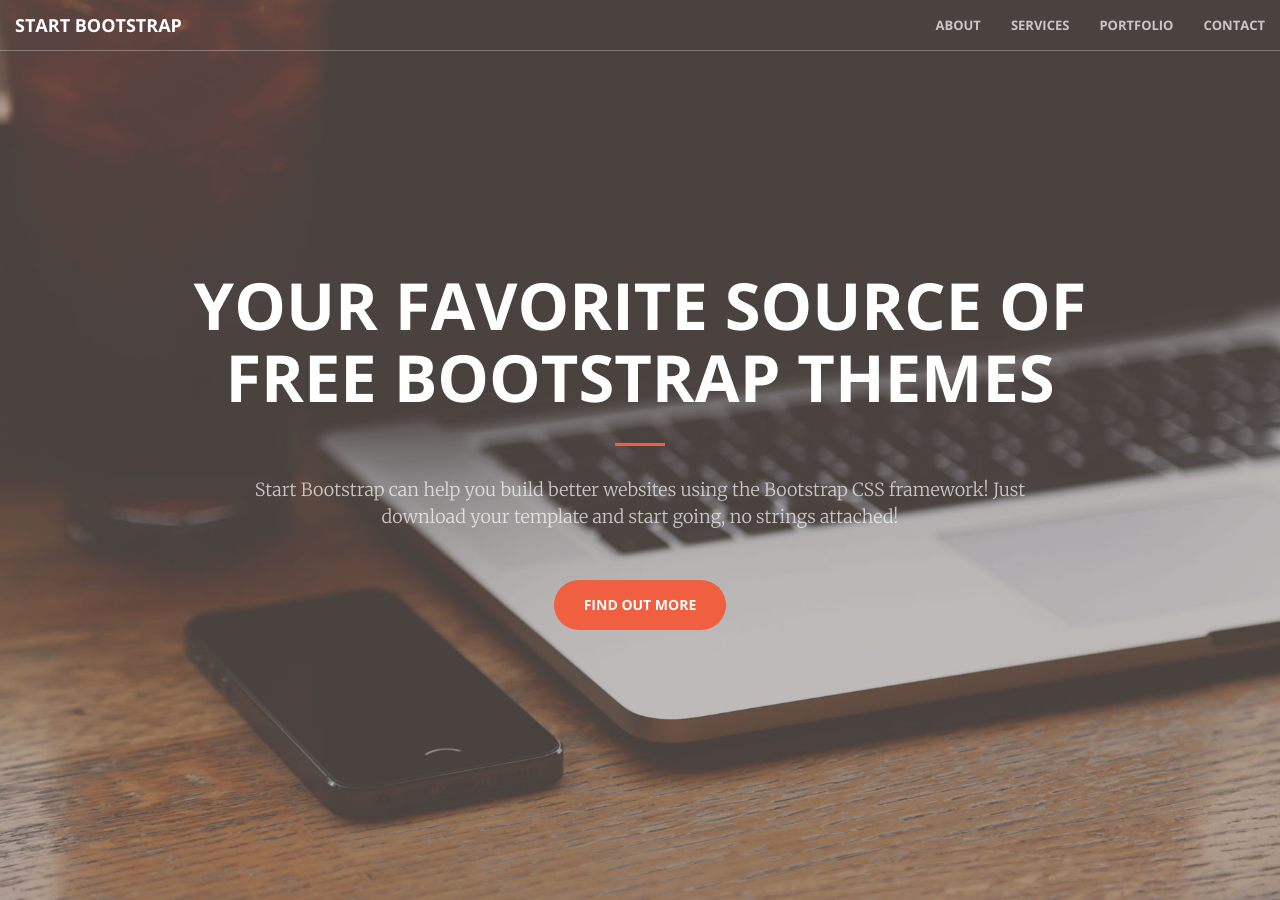
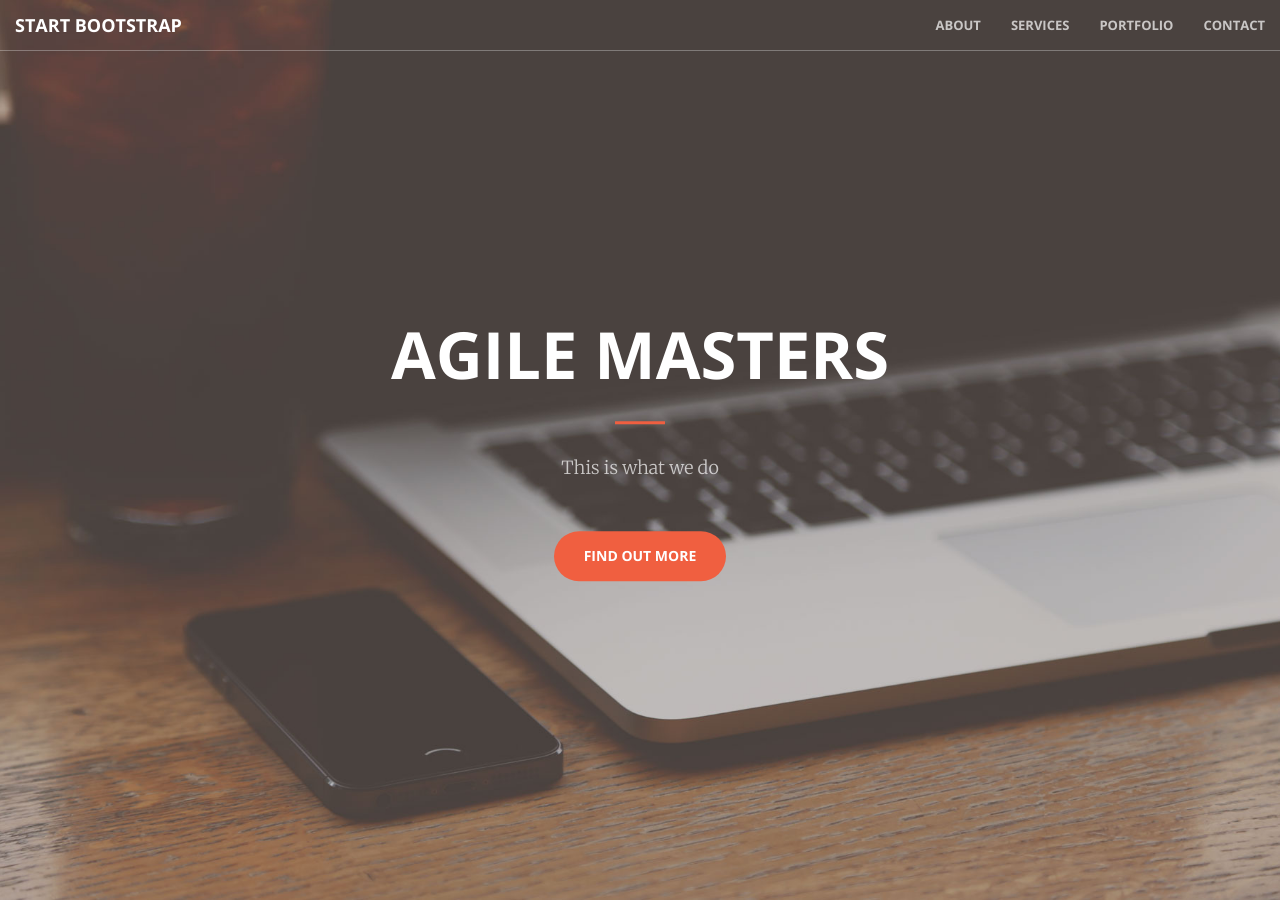
Before and after one commit to legitt23/legitt23, a Jekyll site: the page built from index.md, in a window 1280 px wide and 900 px high. Built offline with Jekyll 4.4.1, drawn with Linux system fonts in a browser that asks for light colours.

Commit message:
Update header.html

```diff
--- a/_includes/header.html
+++ b/_includes/header.html
@@ -1,9 +1,9 @@
 <header>
     <div class="header-content">
         <div class="header-content-inner">
-            <h1>Your Favorite Source of Free Bootstrap Themes</h1>
+            <h1>Agile Masters</h1>
             <hr>
-            <p>Start Bootstrap can help you build better websites using the Bootstrap CSS framework! Just download your template and start going, no strings attached!</p>
+            <p>This is what we do</p>
             <a href="#about" class="btn btn-primary btn-xl page-scroll">Find Out More</a>
         </div>
     </div>
```
